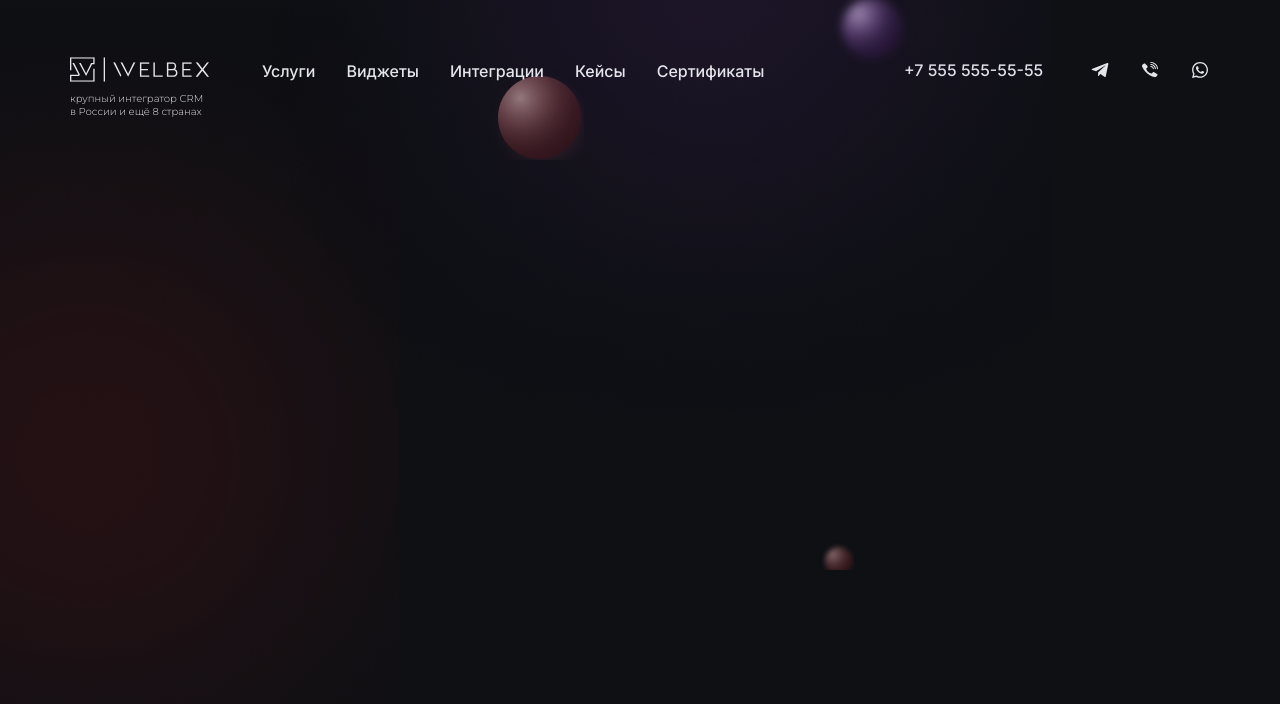
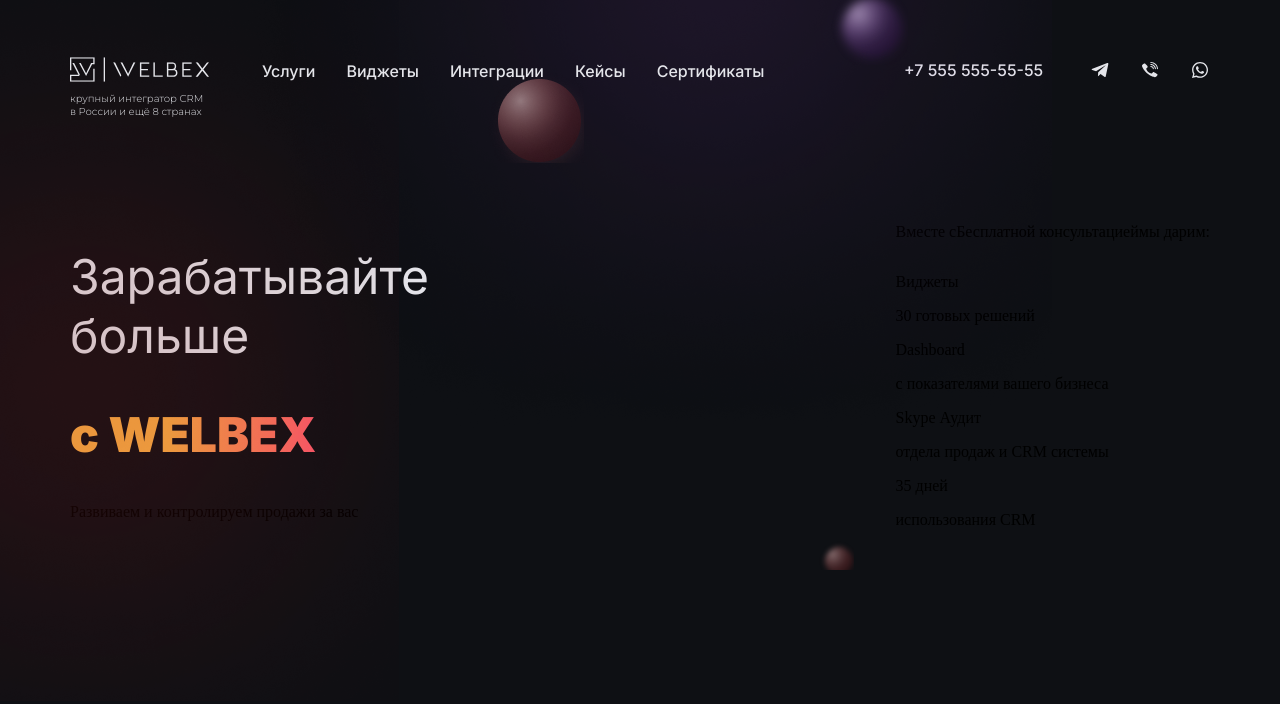
Before and after one commit to Feelcover/welbex, a Next.js app: page / in a window 1280 px wide. Shown: the top 704 px of the page. Built offline with nearby package versions, Linux system fonts and the light colour scheme.

Commit message:
сделать структуру для Main

```diff
--- a/Layout/Layout.module.scss
+++ b/Layout/Layout.module.scss
@@ -1,6 +1,8 @@
 .layout {
   max-width: 1480px;
-  max-height: 980px;
+  min-height: 980px;
+  width: 100%;
+  position: relative;
 
   &__mobilebg {
     display: none;
@@ -10,7 +12,7 @@
       background-repeat: no-repeat;
       width: 100%;
       min-height: 500px;
-      position: relative;
+      position: absolute;
       top: -39px;
     }
   }
@@ -20,8 +22,8 @@
     height: 760px;
     background-image: url(/images/redlight.png);
     object-fit: cover;
-    position: relative;
-    top: -200px;
+    position: absolute;
+    top: -59px;
     left: -36%;
 
     @media all and (max-width: 320px) {
@@ -36,8 +38,8 @@
     background-image: url(/images/purplelight.png);
     object-fit: cover;
     background-repeat: no-repeat;
-    position: relative;
-    top: -967px;
+    position: absolute;
+    top: 0px;
     left: 15%;
     @media all and (max-width: 320px) {
       display: none;
@@ -48,7 +50,7 @@
       width: 80px;
       height: 65px;
       background-image: url(/images/purpleball.svg);
-      position: relative;
+      position: absolute;
       top: 0%;
       left: 74%;
     }
@@ -57,8 +59,8 @@
       width: 100px;
       height: 95px;
       background-image: url(/images/redball.png);
-      position: relative;
-      top: 1%;
+      position: absolute;
+      top: 12%;
       left: 34%;
     }
     &__redballsmall {
--- a/Layout/Layout.tsx
+++ b/Layout/Layout.tsx
@@ -11,21 +11,21 @@ const Layout = ({ children }: { children: React.ReactNode }) => (
     <div className={styles.layout__redlight} />
     <div className={styles.layout__purplelight}>
       <motion.div
-        transition={{ delay: 0.1 }}
+        transition={{ delay: 0.6 }}
         initial={{ opacity: 0 }}
         animate={{ opacity: 1 }}
       >
         <div className={styles.layout__purplelight__purpleball} />
       </motion.div>
       <motion.div
-        transition={{ delay: 0.2 }}
+        transition={{ delay: 0.7 }}
         initial={{ opacity: 0 }}
         animate={{ opacity: 1 }}
       >
         <div className={styles.layout__purplelight__redball} />
       </motion.div>
       <motion.div
-        transition={{ delay: 0.3 }}
+        transition={{ delay: 0.8 }}
         initial={{ opacity: 0 }}
         animate={{ opacity: 1 }}
       >
--- a/components/Header/Header.module.scss
+++ b/components/Header/Header.module.scss
@@ -7,10 +7,16 @@
   padding: 57px 0 90px;
   display: flex;
   justify-content: space-between;
+
+  @media all and (max-width: 1110px) {
+    padding: 57px 20px 60px;
+
+  }
   @media all and (max-width: 550px) {
     max-width: 320px;
     min-height: 55px;
     padding: 16px 0 60px;
+
   }
 
   .leftContainer {
--- a/components/Header/Header.tsx
+++ b/components/Header/Header.tsx
@@ -7,13 +7,14 @@ import { useMediaQuery } from "@/hooks";
 
 const Header = () => {
   const isTablet = useMediaQuery(1150);
-  const isMobile = useMediaQuery(550);
+  const isIntermediate = useMediaQuery(740);
+  const isMobile = useMediaQuery(560);
 
 
   return (
     <header className={styles.header}>
       <div className={styles.leftContainer}>
-        {!isTablet && <Logo />}
+        {!isIntermediate && <Logo />}
         <nav className={styles.leftContainer__menu}>
           <motion.div
             className={styles.leftContainer__menu__item}
--- /dev/null
+++ b/components/Main/Main.module.scss
@@ -0,0 +1,34 @@
+.main {
+  width: 100%;
+  max-width: 1140px;
+  margin: 0 auto;
+
+  .wrapper {
+    display: flex;
+    justify-content: space-between;
+
+    .titleContainer {
+      max-width: 362px;
+
+      .title {
+        color: #e4e5ea;
+        font-family: "Inter";
+        font-size: 48px;
+        font-weight: 400;
+      }
+
+      .titleLogo {
+        background: linear-gradient(92deg,#fcb045 27.14%,#ff3f78 81.36%);
+        background-clip: text;
+        -webkit-background-clip: text;
+        -webkit-text-fill-color: transparent;
+        font-family: "Inter";
+        font-size: 48px;
+        font-weight: 900;
+      }
+
+      .description {
+      }
+    }
+  }
+}
--- /dev/null
+++ b/components/Main/Main.tsx
@@ -0,0 +1,56 @@
+import React from "react";
+import styles from "./Main.module.scss";
+
+const Main = () => {
+  return (
+    <main className={styles.main}>
+      <div className={styles.wrapper}>
+        <section className={styles.titleContainer}>
+          <h2 className={styles.title}>Зарабатывайте больше</h2>
+          <h1 className={styles.titleLogo}>с WELBEX</h1>
+          <p className={styles.description}>
+            Развиваем и контролируем продажи за вас
+          </p>
+        </section>
+
+        <section className={styles.giftsContainer}>
+          <p className={styles.giftsTitle}>
+            Вместе с
+            <span className={styles.giftsTitle__Logo}>
+              Бесплатной консультацией
+            </span>
+            мы дарим:
+          </p>
+          <div className={styles.gifts}>
+            <div className={styles.gifts__widgets}>
+              <p className={styles.gifts__widgets__title}>Виджеты</p>
+              <span className={styles.gifts__widgets__title}>
+                30 готовых решений
+              </span>
+            </div>
+            <div className={styles.gifts__dashboard}>
+              <p className={styles.gifts__widgets__title}>Dashboard</p>
+              <span className={styles.gifts__widgets__title}>
+                с показателями вашего бизнеса
+              </span>
+            </div>
+            <div className={styles.gifts__skype}>
+              <p className={styles.gifts__widgets__title}>Skype Аудит</p>
+              <span className={styles.gifts__widgets__title}>
+                отдела продаж и CRM системы
+              </span>
+            </div>
+            <div className={styles.gifts__crm}>
+              <p className={styles.gifts__widgets__title}>35 дней</p>
+              <span className={styles.gifts__widgets__title}>
+                использования CRM
+              </span>
+            </div>
+          </div>
+        </section>
+      </div>
+    </main>
+  );
+};
+
+export default Main;
--- a/pages/index.tsx
+++ b/pages/index.tsx
@@ -1,3 +1,4 @@
+import Main from '@/components/Main/Main'
 import Layout from '@/Layout/Layout'
 import Head from 'next/head'
 
@@ -17,7 +18,7 @@ export default function Home() {
         />
       </Head>
      <Layout>
-
+      <Main/>
      </Layout>
     </>
   )
```
